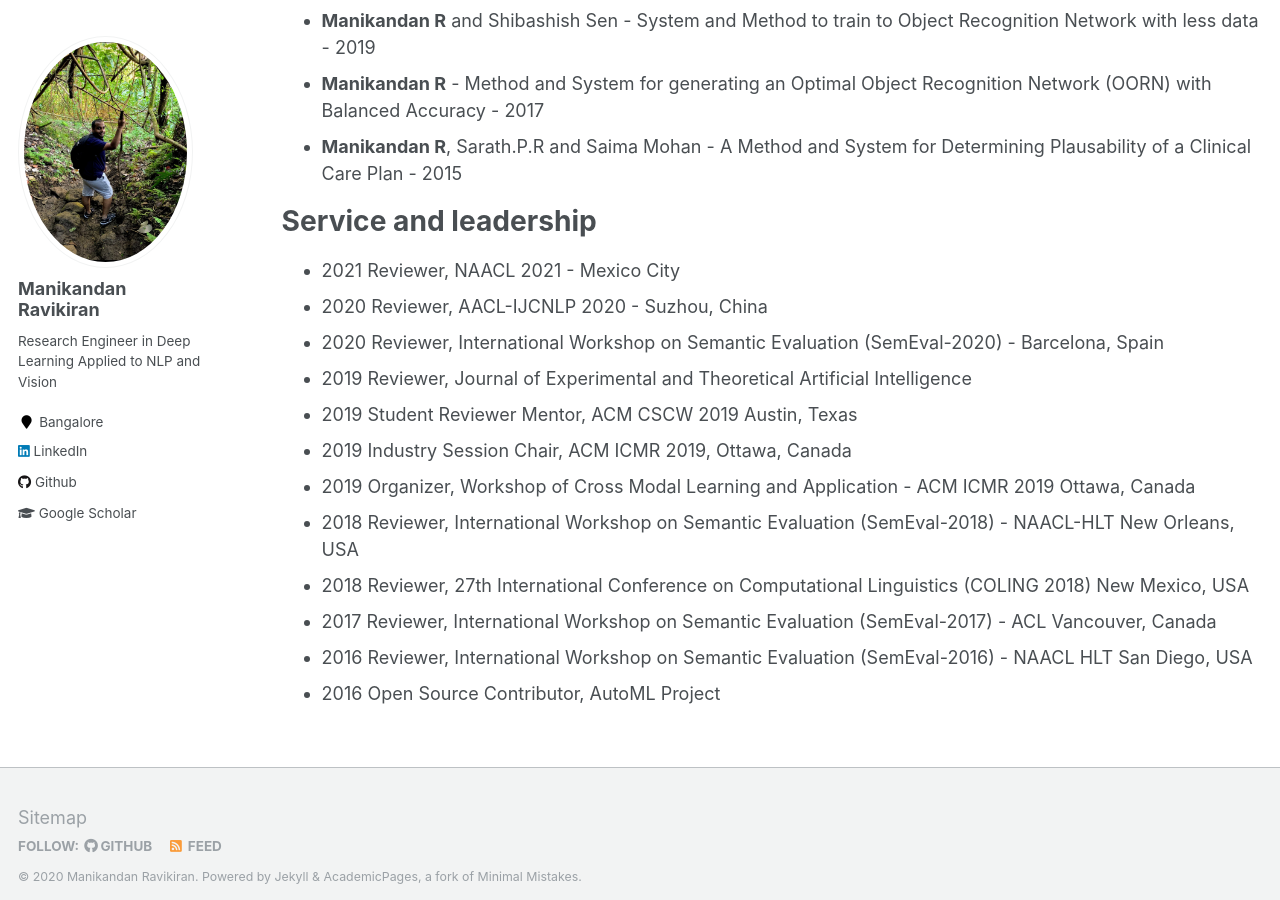
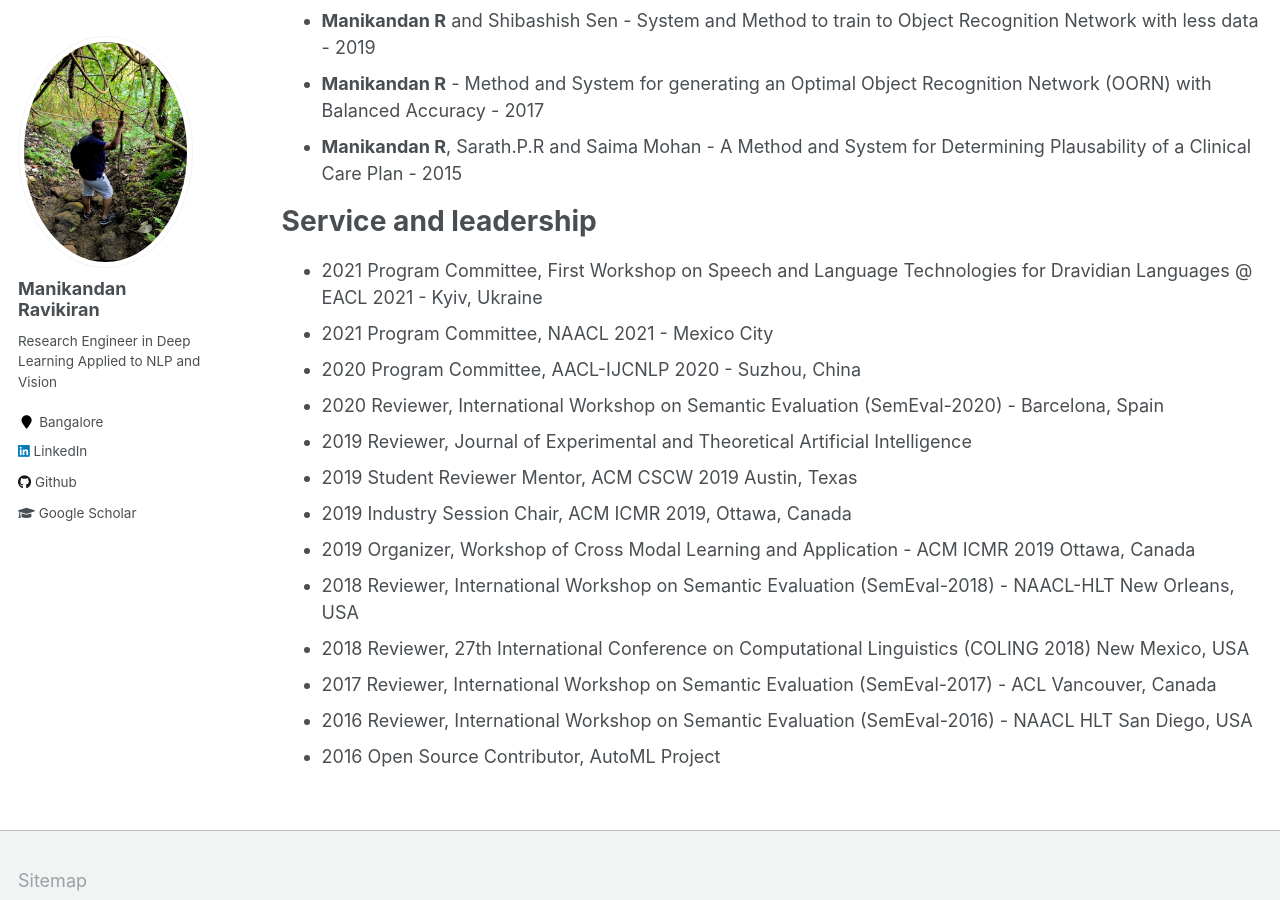
Before and after one commit to manikandan-ravikiran/manikandan-ravikiran.github.io, a Jekyll site: the page built from _pages/cv.md, in a window 1280 px wide and 900 px high, scrolled down 4207 px. Built offline with Jekyll 4.4.1, drawn with Linux system fonts in a browser that asks for light colours.

Commit message:
Added Workshop on Dravidian NLP

```diff
--- a/_pages/cv.md
+++ b/_pages/cv.md
@@ -122,8 +122,9 @@ Care Plan - 2015
 
 Service and leadership
 ======
-* 2021 Reviewer, NAACL 2021 - Mexico City
-* 2020 Reviewer, AACL-IJCNLP 2020 - Suzhou, China
+* 2021 Program Committee, First Workshop on Speech and Language Technologies for Dravidian Languages @ EACL 2021 - Kyiv, Ukraine
+* 2021 Program Committee, NAACL 2021 - Mexico City
+* 2020 Program Committee, AACL-IJCNLP 2020 - Suzhou, China
 * 2020 Reviewer, International Workshop on Semantic Evaluation (SemEval-2020) - Barcelona, Spain
 * 2019 Reviewer, Journal of Experimental and Theoretical Artificial Intelligence
 * 2019 Student Reviewer Mentor, ACM CSCW 2019 Austin, Texas
```
